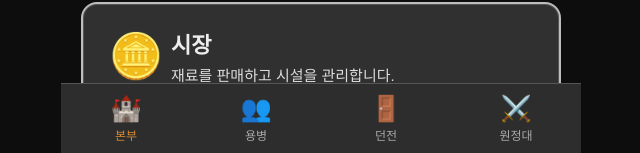
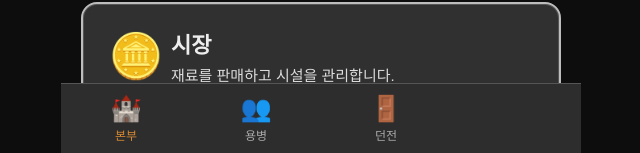
Before and after one commit to aicoderkor/daesangin, a React (Vite) app: page / in a window 1280 px wide. Shown: the part 645-798 px from the top of the page, without its empty margins (319-959 px from the left). Built offline with nearby package versions, Linux system fonts and the light colour scheme; a web font is replaced by a local one.

Commit message:
clear defeated party members and remove party tab

```diff
--- a/src/App.tsx
+++ b/src/App.tsx
@@ -102,9 +102,6 @@ export default function App() {
         <button type="button" className={`tab ${screen === 'dungeons' ? 'on' : ''}`} onClick={() => navigate('dungeons')}>
           <b>🚪</b>던전
         </button>
-        <button type="button" className={`tab ${screen === 'parties' ? 'on' : ''}`} onClick={() => navigate('parties')}>
-          <b>⚔️</b>원정대
-        </button>
       </nav>
 
       {menuOpen && (
```
Also changed, not shown: src/store/gameStore.ts (line endings or trailing spaces).
